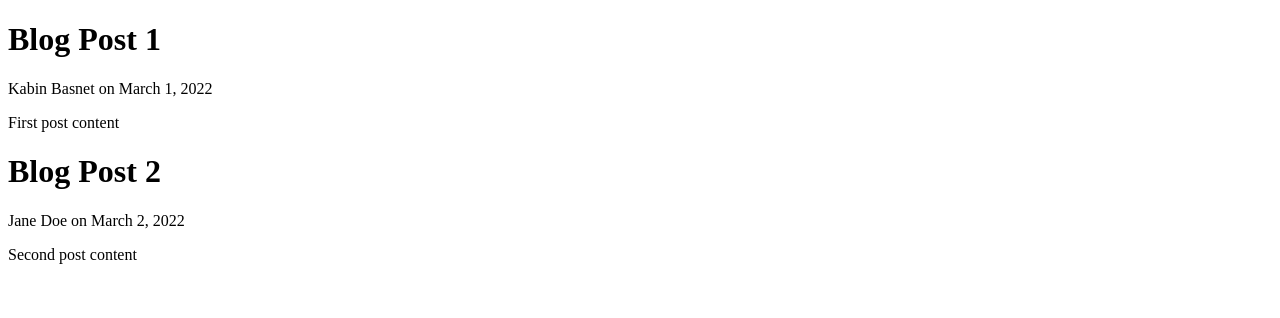
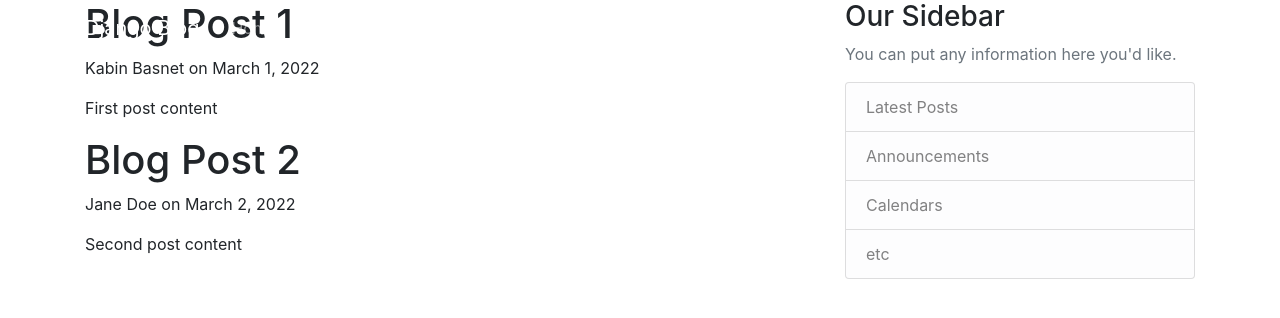
Before and after one commit to kabinbasnet/Best_Code_Ever_Written_Django_Major_Project, a Django app: page / in a window 1280 px wide. Shown: the top 318 px of the page. Run offline with Django 3.2, Linux system fonts and the light colour scheme.

Commit message:
Removing repeated code in templates and adding some style usingboostrap.

```diff
--- /dev/null
+++ b/blog/templates/blog/base.html
@@ -0,0 +1,75 @@
+<!DOCTYPE html>
+<html lang="en">
+<head>
+    <!-- Required meta tags -->
+    <meta charset="utf-8">
+    <meta name="viewport" content="width=device-width, initial-scale=1, shrink-to-fit=no">
+
+    <!-- Bootstrap CSS -->
+    <link rel="stylesheet" href="https://cdn.jsdelivr.net/npm/bootstrap@4.6.1/dist/css/bootstrap.min.css" integrity="sha384-zCbKRCUGaJDkqS1kPbPd7TveP5iyJE0EjAuZQTgFLD2ylzuqKfdKlfG/eSrtxUkn" crossorigin="anonymous">
+
+    {% if title %}
+        <title>Django Blog - {{ title }}</title>
+        {% else %}
+        <title>Django Blog</title>
+    {% endif %}
+</head>
+<body>
+    <!-- ::::::::::::::::Navigation Bar::::::::::::::::: -->
+    <header class="site-header">
+        <nav class="navbar navbar-expand-md navbar-dark bg-steel fixed-top">
+            <div class="container">
+                <a class="navbar-brand mr-4" href="/">Django Blog</a>
+                <button class="navbar-toggler" type="button" data-toggle="collapse" data-target="#navbarToggle" aria-controls="navbarToggle" aria-expanded="false" aria-label="Toggle navigation">
+                <span class="navbar-toggler-icon"></span>
+                </button>
+                <div class="collapse navbar-collapse" id="navbarToggle">
+                    <div class="navbar-nav mr-auto">
+                        <a class="nav-item nav-link" href="/">Home</a>
+                        <a class="nav-item nav-link" href="/about">About</a>
+                    </div>
+                    <!-- Navbar Right Side -->
+                    <div class="navbar-nav">
+                        <a class="nav-item nav-link" href="#">Login</a>
+                        <a class="nav-item nav-link" href="#">Register</a>
+                    </div>
+                </div>
+            </div>
+        </nav>
+    </header>
+
+    <main role="main" class="container">
+        <div class="row">
+            <div class="col-md-8">
+                {% block content %}{% endblock %}
+            </div>
+            <div class="col-md-4">
+                <div class="content-section">
+                    <h3>Our Sidebar</h3>
+                    <p class='text-muted'>You can put any information here you'd like.
+                        <ul class="list-group">
+                        <li class="list-group-item list-group-item-light">Latest Posts</li>
+                        <li class="list-group-item list-group-item-light">Announcements</li>
+                        <li class="list-group-item list-group-item-light">Calendars</li>
+                        <li class="list-group-item list-group-item-light">etc</li>
+                        </ul>
+                    </p>
+                </div>
+            </div>
+        </div>
+    </main>
+
+    <!-- Optional JavaScript; choose one of the two! -->
+
+    <!-- Option 1: jQuery and Bootstrap Bundle (includes Popper) -->
+    <script src="https://cdn.jsdelivr.net/npm/jquery@3.5.1/dist/jquery.slim.min.js" integrity="sha384-DfXdz2htPH0lsSSs5nCTpuj/zy4C+OGpamoFVy38MVBnE+IbbVYUew+OrCXaRkfj" crossorigin="anonymous"></script>
+    <script src="https://cdn.jsdelivr.net/npm/bootstrap@4.6.1/dist/js/bootstrap.bundle.min.js" integrity="sha384-fQybjgWLrvvRgtW6bFlB7jaZrFsaBXjsOMm/tB9LTS58ONXgqbR9W8oWht/amnpF" crossorigin="anonymous"></script>
+
+    <!-- Option 2: Separate Popper and Bootstrap JS -->
+    <!--
+    <script src="https://cdn.jsdelivr.net/npm/jquery@3.5.1/dist/jquery.slim.min.js" integrity="sha384-DfXdz2htPH0lsSSs5nCTpuj/zy4C+OGpamoFVy38MVBnE+IbbVYUew+OrCXaRkfj" crossorigin="anonymous"></script>
+    <script src="https://cdn.jsdelivr.net/npm/popper.js@1.16.1/dist/umd/popper.min.js" integrity="sha384-9/reFTGAW83EW2RDu2S0VKaIzap3H66lZH81PoYlFhbGU+6BZp6G7niu735Sk7lN" crossorigin="anonymous"></script>
+    <script src="https://cdn.jsdelivr.net/npm/bootstrap@4.6.1/dist/js/bootstrap.min.js" integrity="sha384-VHvPCCyXqtD5DqJeNxl2dtTyhF78xXNXdkwX1CZeRusQfRKp+tA7hAShOK/B/fQ2" crossorigin="anonymous"></script>
+    -->
+</body>
+</html>
--- a/blog/templates/blog/home.html
+++ b/blog/templates/blog/home.html
@@ -1,21 +1,10 @@
-<!DOCTYPE html>
-<html lang="en">
-<head>
-    <meta charset="UTF-8">
-    <meta http-equiv="X-UA-Compatible" content="IE=edge">
-    <meta name="viewport" content="width=device-width, initial-scale=1.0">
+{# ::::::::::Inheritance Concept::::::::: #}
+{% extends "blog/base.html" %}
 
-    {% if title %}
-        <title>Django Blog - {{ title }}</title>
-        {% else %}
-        <title>Django Blog</title>
-    {% endif %}
-</head>
-<body>
+{% block content %}
     {% for post in posts %}
         <h1>{{ post.title }}</h1>
         <p>{{ post.author }} on {{ post.date_posted }}</p>
         <p>{{ post.content }}</p>
     {% endfor %}
-</body>
-</html>
+{% endblock content %}
```
Also changed, not shown: blog/templates/blog/about.html (+4 -15 lines).
